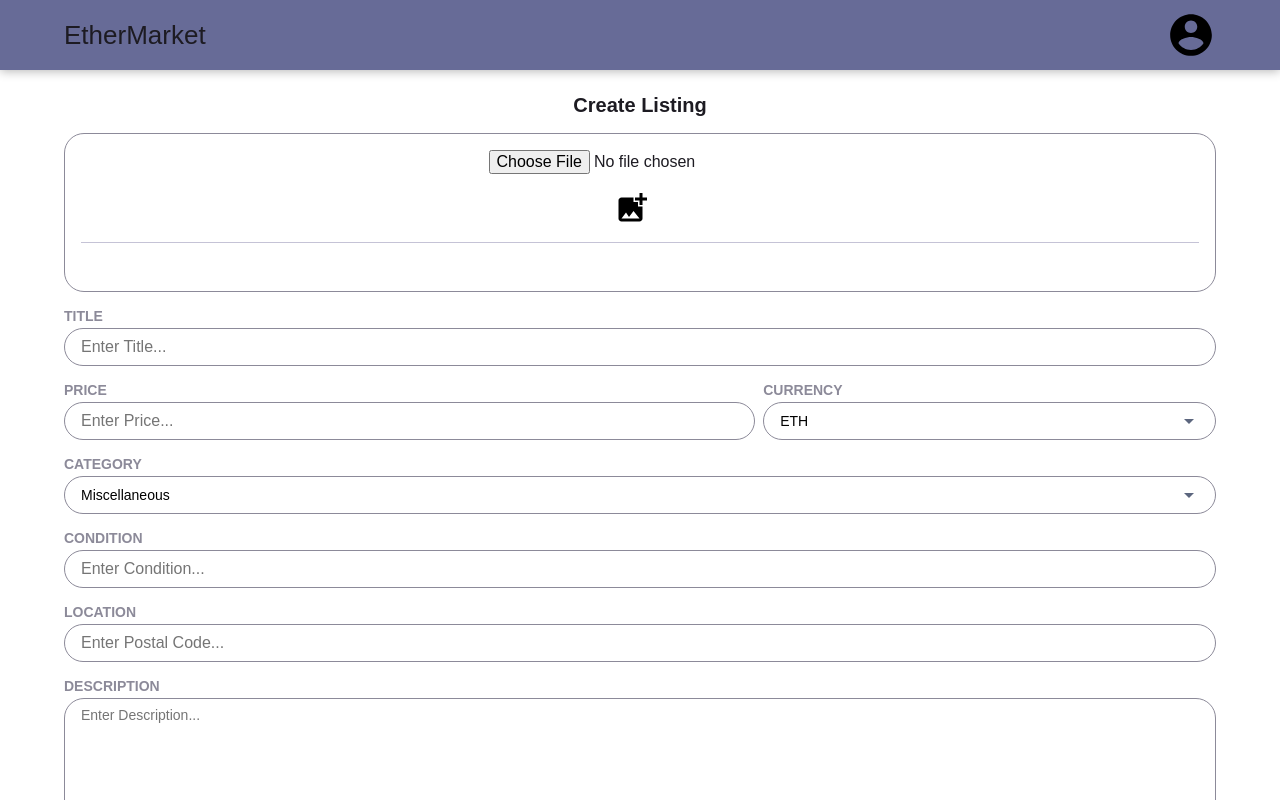
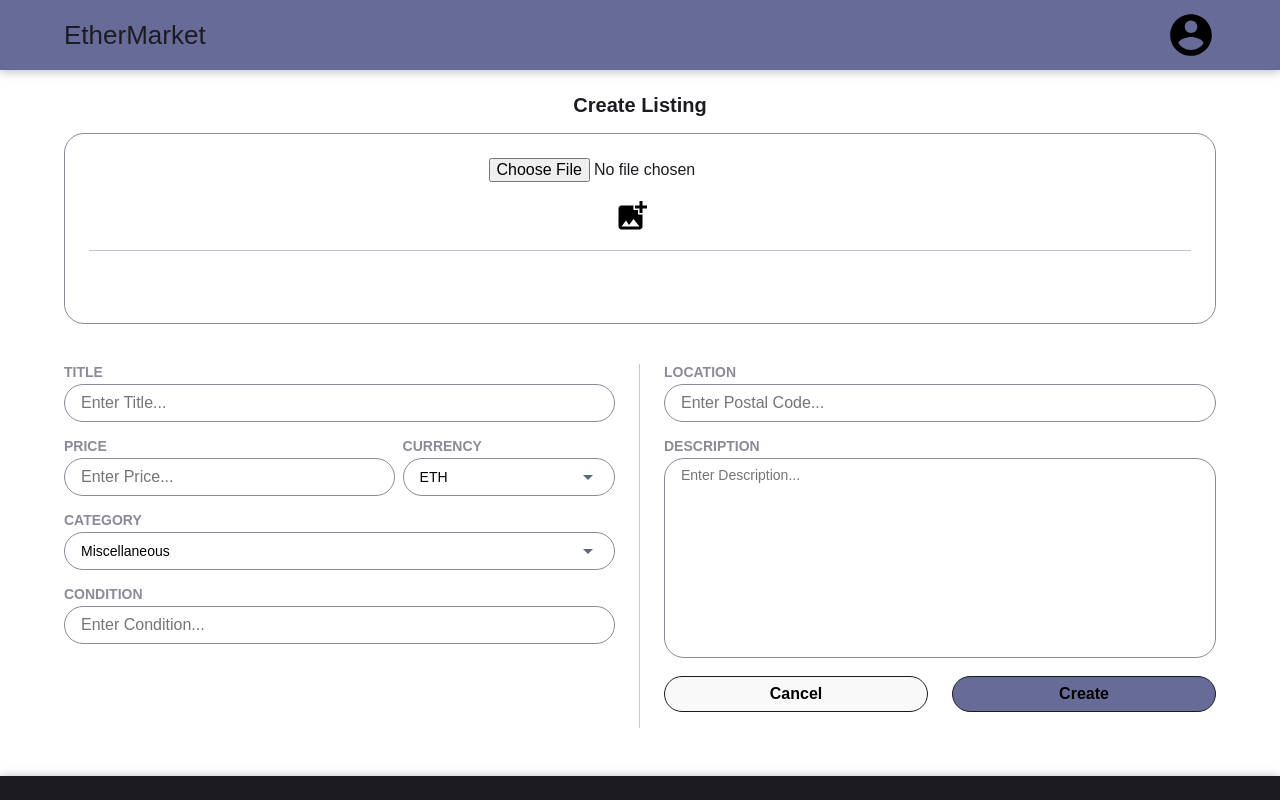
Before and after one commit to JakeHildy/ethermarket-client, a React (Create React App) app: page /create in a window 1280 px wide. Shown: the top 800 px of the page. Built offline with nearby package versions, Linux system fonts and the light colour scheme.

Commit message:
Styled Create Listing Page for Tablet and Desktop

```diff
--- a/src/pages/BrowsePage/BrowsePage.jsx
+++ b/src/pages/BrowsePage/BrowsePage.jsx
@@ -1,24 +1,17 @@
-import React, { Component } from "react";
-import axios from "axios";
-import "./BrowsePage.scss";
-import SearchField from "./../../components/atoms/SearchField/SearchField";
-import Listing from "./../../components/atoms/Listing/Listing";
-import Categories from "./../../components/atoms/Categories/Categories";
+import React, { Component } from 'react';
+import axios from 'axios';
+import './BrowsePage.scss';
+import SearchField from './../../components/atoms/SearchField/SearchField';
+import Listing from './../../components/atoms/Listing/Listing';
+import Categories from './../../components/atoms/Categories/Categories';
 
 class BrowsePage extends Component {
   state = {
-    searchStr: "",
+    searchStr: '',
     listings: [],
     listingsLoaded: false,
-    categorySort: "",
-    categories: [
-      "Home & Garden",
-      "Clothing",
-      "Electronics",
-      "Hobbies",
-      "Entertainment",
-      "Sporting Goods",
-    ],
+    categorySort: '',
+    categories: ['Home & Garden', 'Clothing', 'Electronics', 'Hobbies', 'Entertainment', 'Sporting Goods'],
   };
 
   componentDidMount = () => {
@@ -46,18 +39,11 @@ class BrowsePage extends Component {
     return (
       <div className="browse-page">
         <div className="browse-page__search-bar">
-          <SearchField
-            name="searchStr"
-            value={this.state.searchStr}
-            onChange={this.handleChange}
-          />
+          <SearchField name="searchStr" value={this.state.searchStr} onChange={this.handleChange} />
         </div>
         <div className="browse-page__container">
           <div className="browse-page__categories">
-            <Categories
-              categories={this.state.categories}
-              handleChange={this.handleCategoryChange}
-            />
+            <Categories categories={this.state.categories} handleChange={this.handleCategoryChange} />
           </div>
           <div className="browse-page__listings">
             {this.state.listings.map((listing) => (
--- a/src/pages/CreateListingPage/CreateListingPage.jsx
+++ b/src/pages/CreateListingPage/CreateListingPage.jsx
@@ -117,6 +117,9 @@ export class CreateListingsPage extends Component {
             })}
           </div>
         </div>
+
+        <div className="create-listing-page__container-bottom">
+          <div className="create-listing-page__container-bottom-left">
             <InputField
               name="title"
               label="Title"
@@ -163,6 +166,8 @@ export class CreateListingsPage extends Component {
               onChange={this.handleChange}
               error=""
             />
+          </div>
+          <div className="create-listing-page__container-bottom-right">
             <InputField
               name="location"
               label="Location"
@@ -188,6 +193,8 @@ export class CreateListingsPage extends Component {
               </div>
             </div>
           </div>
+        </div>
+      </div>
     );
   }
 }
--- a/src/pages/CreateListingPage/CreateListingPage.scss
+++ b/src/pages/CreateListingPage/CreateListingPage.scss
@@ -24,12 +24,16 @@
     flex-direction: column;
     justify-content: center;
     align-items: center;
-    cursor: pointer;
+
+    @include tablet {
+      padding: $small;
+    }
   }
 
   &__add-photos-label {
     font-size: 1.2rem;
     margin-bottom: $extra-small;
+    cursor: pointer;
 
     @include tablet {
       font-size: 1.6rem;
@@ -39,6 +43,7 @@
   &__add-photos-icon {
     margin-right: $extra-small;
     margin-bottom: $extra-small;
+    cursor: pointer;
 
     @include tablet {
       width: 3.6rem;
@@ -53,6 +58,14 @@
     grid-gap: $extra-small;
     grid-template-columns: repeat(2, 1fr);
     grid-template-rows: fit-content;
+
+    @include tablet {
+      padding: $small 0;
+      grid-template-columns: repeat(3, 1fr);
+    }
+    @include desktop {
+      grid-template-columns: repeat(4, 1fr);
+    }
   }
 
   &__upload-figure {
@@ -72,6 +85,34 @@
     width: 3rem;
     cursor: pointer;
     filter: sepia(60%) saturate(100) hue-rotate(-90deg) contrast(110%);
+  }
+
+  /////////////////////////////////////////
+  // === LOWER HALF ===
+
+  &__container-bottom {
+    @include tablet {
+      display: flex;
+      padding: $small 0;
+    }
+  }
+
+  &__container-bottom-left {
+    @include tablet {
+      padding: 0 $small 0 0;
+      width: 50%;
+      border-right: $separator-line;
+    }
+  }
+
+  &__container-bottom-right {
+    @include tablet {
+      padding: 0 0 0 $small;
+      width: 50%;
+      display: flex;
+      flex-direction: column;
+      justify-content: space-between;
+    }
   }
 
   &__title {
@@ -94,6 +135,9 @@
 
   &__buttons {
     display: flex;
+    @include tablet {
+      margin-bottom: $extra-small;
+    }
   }
 
   &__button-cancel {
```
Lines whose indentation alone changed are shown as unchanged.
